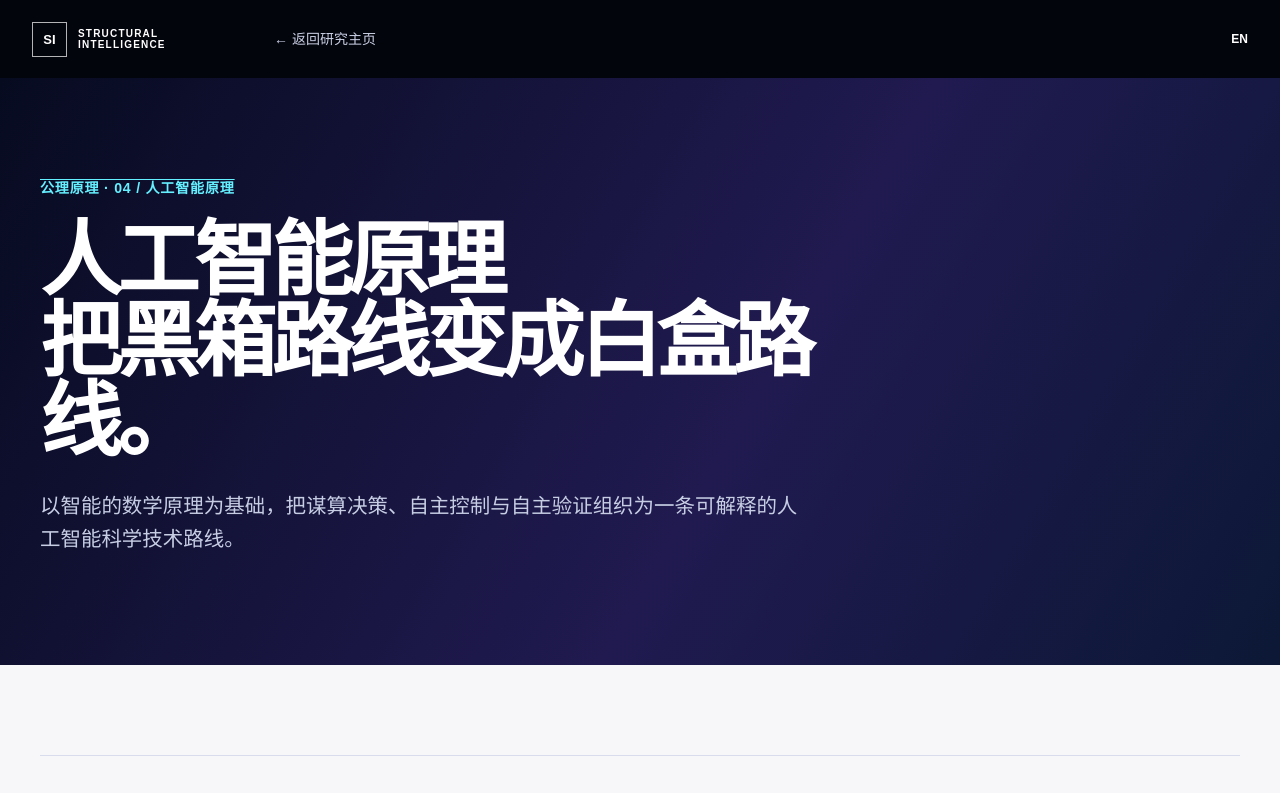
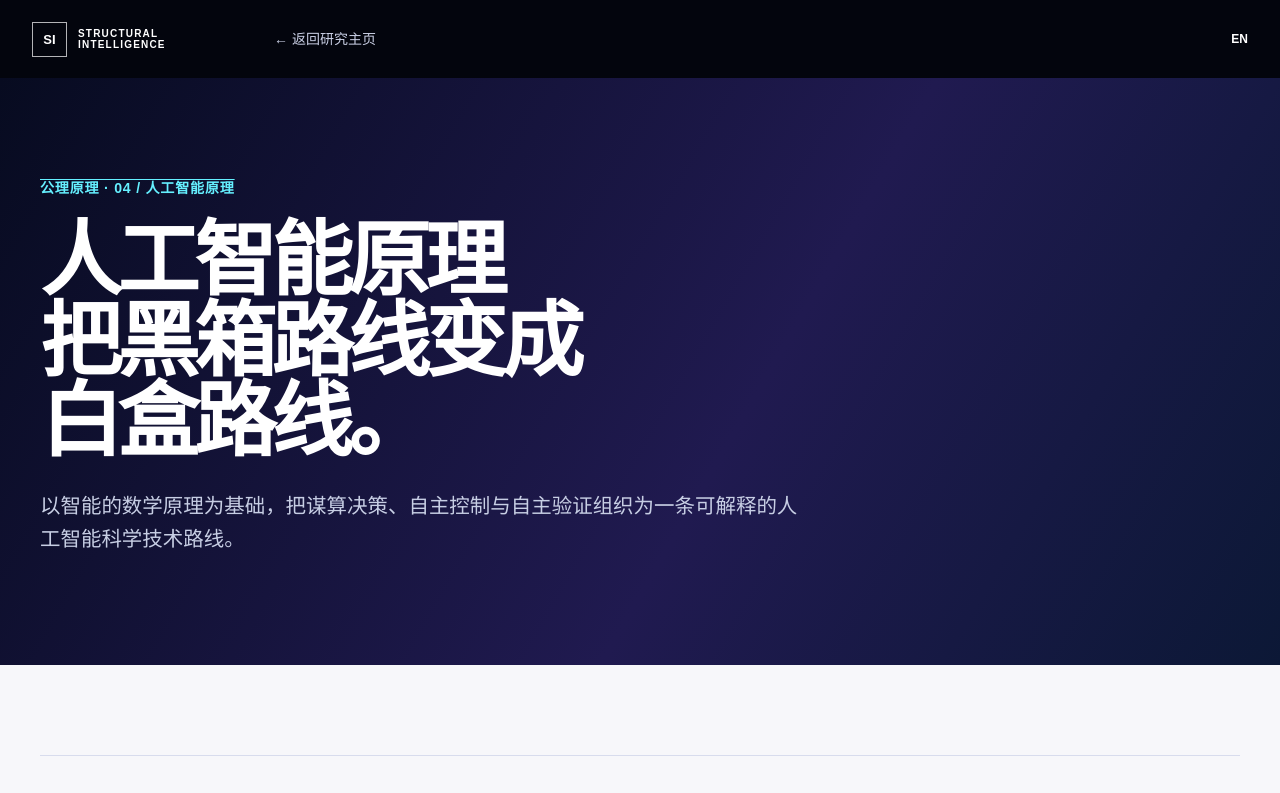
Before and after one commit to SuuTTT/mousuan-ai, a Next.js app: page /principles/ai-principles in a window 1280 px wide. Shown: the top 793 px of the page. Built offline with nearby package versions, Linux system fonts and the light colour scheme.

Commit message:
Keep AI principles title phrases together

```diff
--- a/app/principles/ai-principles/page.tsx
+++ b/app/principles/ai-principles/page.tsx
@@ -4,7 +4,7 @@ export default function AIPrinciplesPage() {
   return <PrinciplePage
     zh={{
       back: "← 返回研究主页", toggle: "EN", eyebrow: "公理原理 · 04 / 人工智能原理",
-      title: "人工智能原理\n把黑箱路线变成白盒路线。",
+      title: "人工智能原理\n把黑箱路线变成\n白盒路线。",
       lead: "以智能的数学原理为基础，把谋算决策、自主控制与自主验证组织为一条可解释的人工智能科学技术路线。",
       sections: [["从计算到谋算", "神经网络、大模型与世界模型不应只是不可解释的工具；它们需要被放进信息科学原理中，成为可以观察、解码、推演和验证的系统。"], ["从原理到机器", "自我意识机器、孙子模型、谋算智能机器与谋算双脑体系结构智能机器，是把数学原理落实到智能实体的研究载体。"], ["谋算双脑", "谋脑负责层谱抽象的全局认知，算脑负责分而治之的演算与推理；两脑协同，让机器同时具备理解整体与计算局部的能力。"], ["白盒智能", "白盒不是放弃性能，而是让智能的表示、决策、行动和验证过程具有结构依据，能够解释、控制和持续改进。"]],
       sourcesLabel: "原始来源与研究入口",
```
